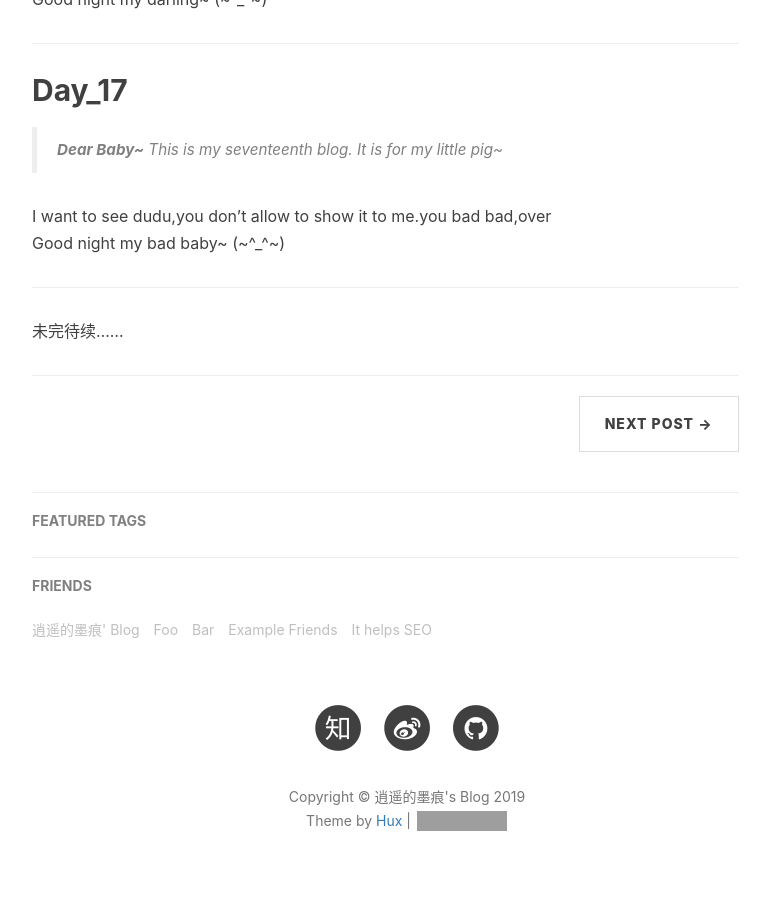
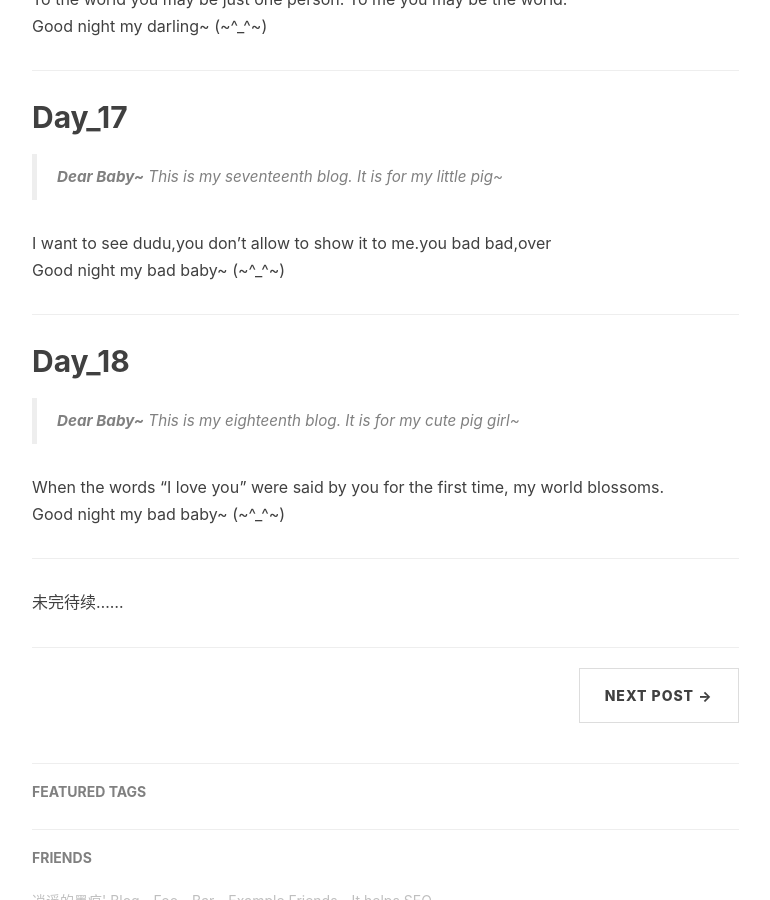
Before and after one commit to Big1ce/Big1ce.github.io, a Jekyll site: the page built from _posts/2019-08-16-good-night.markdown, in a window 1280 px wide and 900 px high, scrolled down 5303 px. Shown: the whole window, without its empty margins (233-1003 px from the left). Built offline with Jekyll 4.4.1, drawn with Linux system fonts in a browser that asks for light colours; nearby versions of some CDN libraries; comment, search, counter and statistics services are not loaded; grey boxes are pictures that could not be loaded.

Commit message:
post_day_18

```diff
--- a/_posts/2019-08-16-good-night.markdown
+++ b/_posts/2019-08-16-good-night.markdown
@@ -32,6 +32,7 @@ tags:
 [Day_15](#Day_15)<br>
 [Day_16](#Day_16)<br>
 [Day_17](#Day_17)<br>
+[Day_18](#Day_18)<br>
 
 
 ---
@@ -218,6 +219,17 @@ I want to see dudu,you don't allow to show it to me.you bad bad,over
 <br>Good night my bad baby~ (~^_^~)
 
 ---
+<p id = "Day_18"></p>
+## Day_18
+
+
+> **Dear Baby~** This is my eighteenth blog. It is for my cute pig girl~
+
+
+When the words "I love you" were said by you for the first time, my world blossoms.
+<br>Good night my bad baby~ (~^_^~)
+
+---
 
 
 
```
